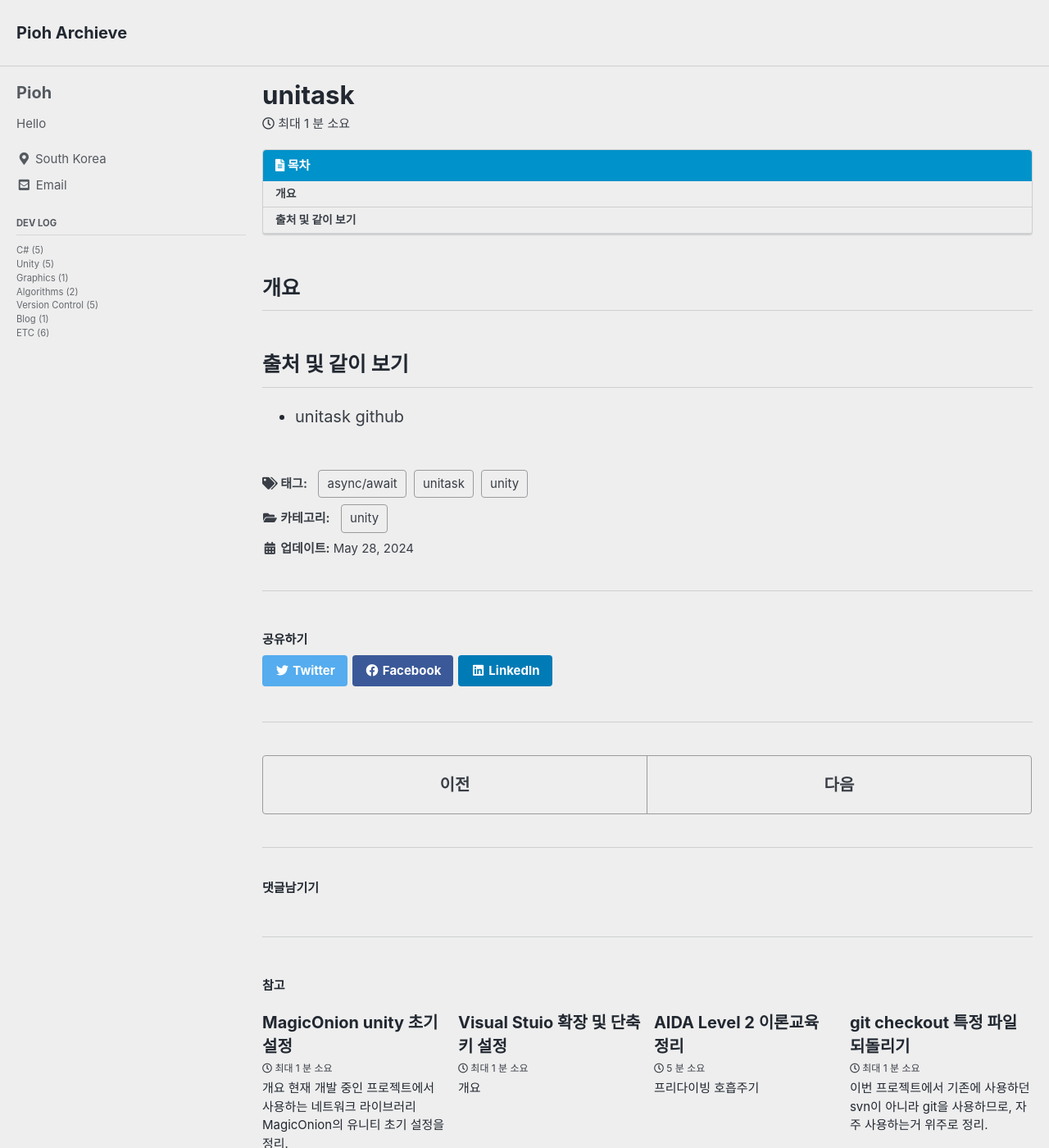
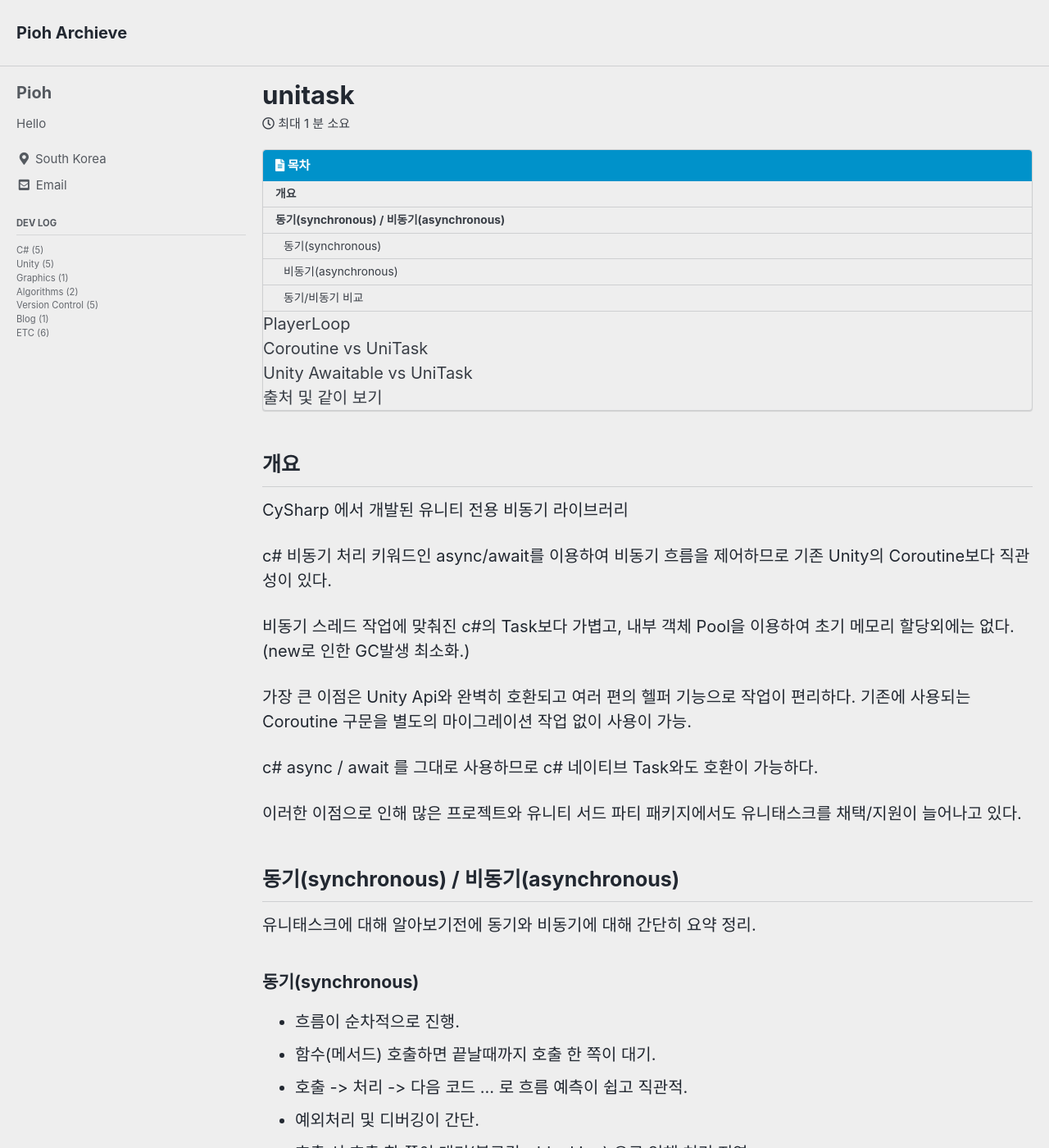
Before and after one commit to devpioh/devpioh.github.io, a Jekyll site: the page built from _posts/Devlog/Unity/2024-08-01-unitask.md, in a window 1280 px wide and 1400 px high. Shown: the whole window at 82% size. Built offline with Jekyll 4.4.1, drawn with Linux system fonts in a browser that asks for light colours; cached includes are drawn as plain includes; some web fonts are replaced; comment, search, counter and statistics services are not loaded; some of the changed text lies outside the part shown.

Commit message:
unitask -1-

```diff
--- a/_posts/Devlog/Unity/2024-08-01-unitask.md
+++ b/_posts/Devlog/Unity/2024-08-01-unitask.md
@@ -1,7 +1,7 @@
 ---
 title: "unitask"
 date: 2024-05-28
-last_modified_at: 2024-05-28
+last_modified_at: 2025-05-09
 
 toc: true
 toc_sticky: true
@@ -13,11 +13,35 @@ tag:
 ---
 
 ## 개요
+CySharp 에서 개발된 유니티 전용 비동기 라이브러리
+
+c# 비동기 처리 키워드인 async/await를 이용하여 비동기 흐름을 제어하므로 기존 Unity의 Coroutine보다 직관성이 있다.
+
+비동기 스레드 작업에 맞춰진 c#의 Task보다 가볍고, 내부 객체 Pool을 이용하여 초기 메모리 할당외에는 없다.(new로 인한 GC발생 최소화.)
+
+가장 큰 이점은 Unity Api와 완벽히 호환되고 여러 편의 헬퍼 기능으로 작업이 편리하다. 기존에 사용되는 Coroutine 구문을 별도의 마이그레이션 작업 없이 사용이 가능.
+
+c# async / await 를 그대로 사용하므로 c# 네이티브 Task와도 호환이 가능하다.
+
+이러한 이점으로 인해 많은 프로젝트와 유니티 서드 파티 패키지에서도 유니태스크를 채택/지원이 늘어나고 있다.
+
+## 동기(synchronous) / 비동기(asynchronous)
+유니태스크에 대해 알아보기전에 동기와 비동기에 대해 간단히 요약 정리.
+
+#### 동기(synchronous)
+* 흐름이 순차적으로 진행.
+* 함수(메서드) 호출하면 끝날때까지 호출 한 쪽이 대기.
+* 호출 -> 처리 -> 다음 코드 ... 로 흐름 예측이 쉽고 직관적.
+* 예외처리 및 디버깅이 간단.
+* 호출 시 호출 한 쪽이 대기(블로킹 - blocking) 으로 인해 처리 지연.
+
+#### 비동기(asynchronous)
+#### 동기/비동기 비교
 
 
-
-
-
+## PlayerLoop
+## Coroutine vs UniTask
+## Unity Awaitable vs UniTask
 
 
 ## 출처 및 같이 보기
```
Also changed, not shown: _posts/Devlog/Unity/2022-07-21-Coroutine.md (+1 -1 lines).
